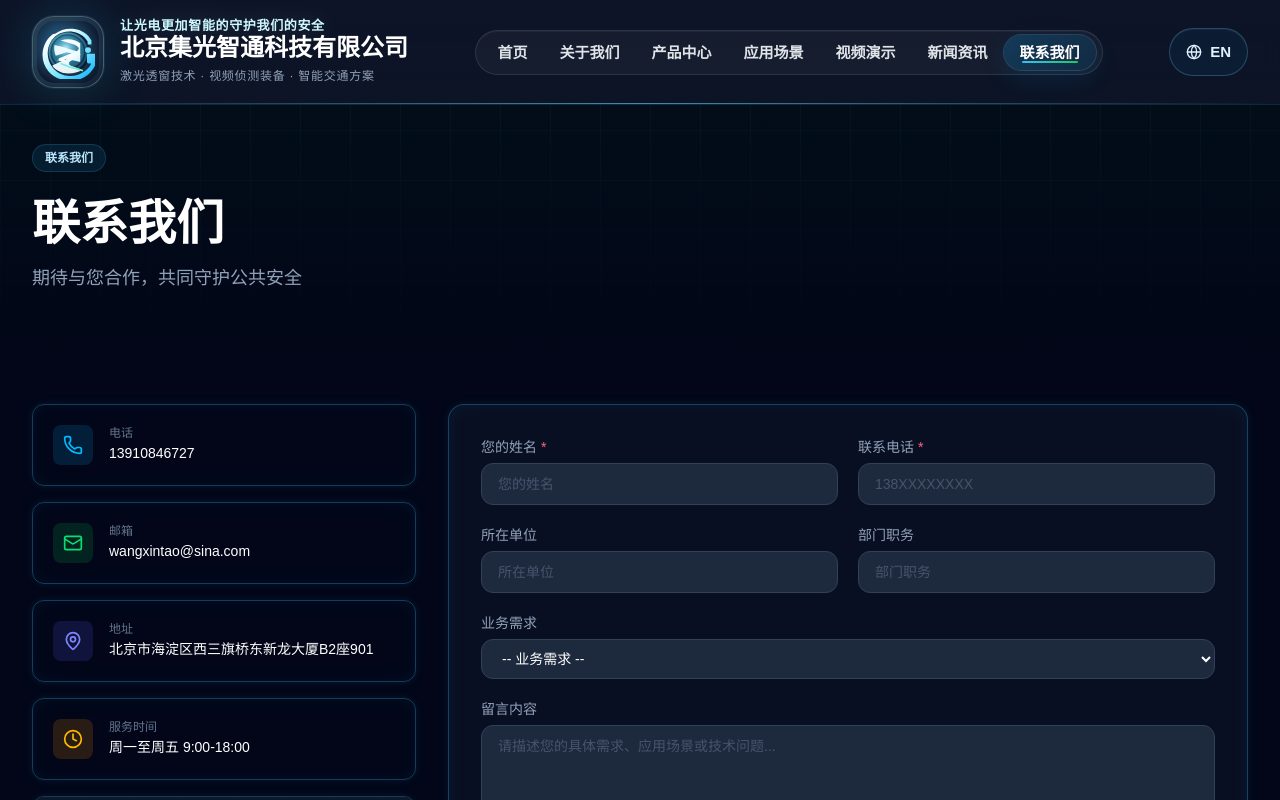
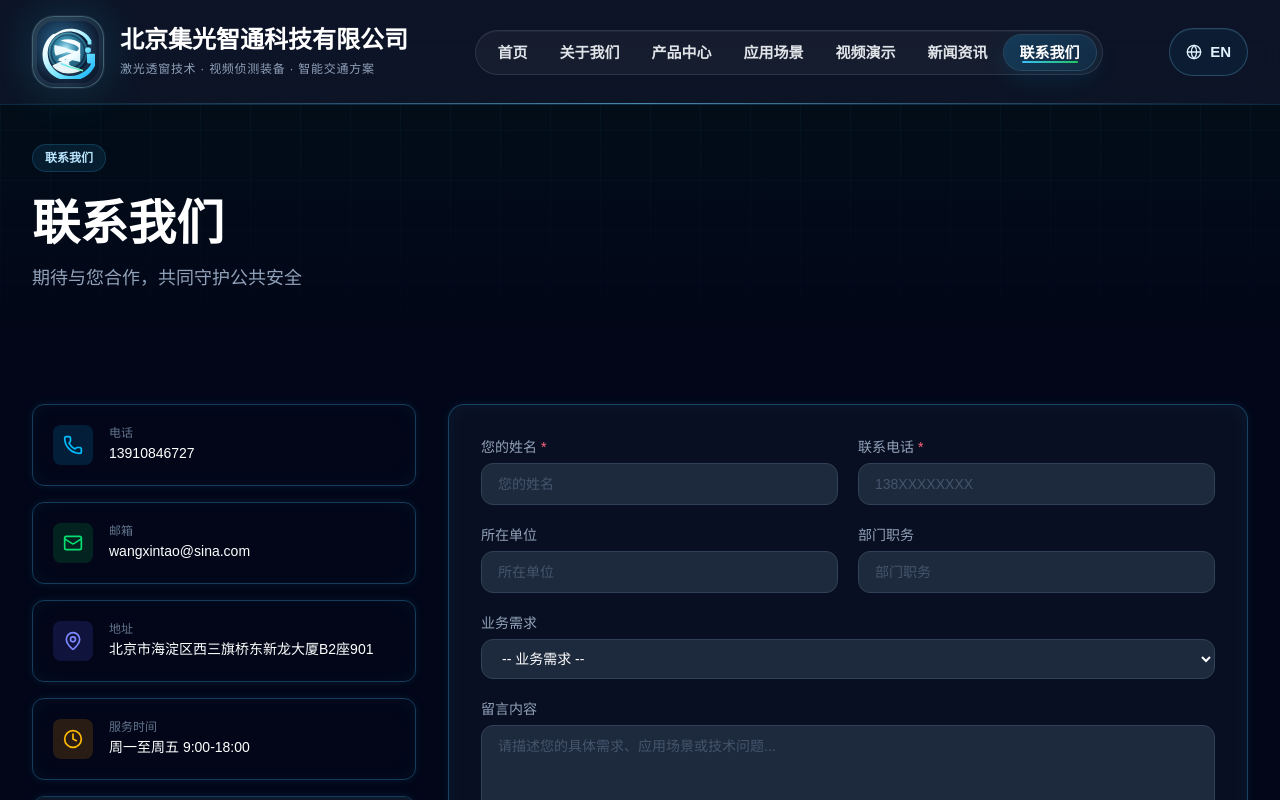
Before and after one commit to wangxintao-bj/jiguangzhitong, a React (Vite) app: page /contact in a window 1280 px wide. Shown: the top 800 px of the page. Built offline with nearby package versions, Linux system fonts and the light colour scheme.

Commit message:
fix: 去掉导航栏slogan文字

```diff
--- a/src/components/Navbar.tsx
+++ b/src/components/Navbar.tsx
@@ -55,9 +55,7 @@ export default function Navbar() {
             </div>
 
             <div className="min-w-0">
-              <p className="hidden md:block max-w-[360px] xl:max-w-[460px] text-[13px] text-cyan-100 font-semibold leading-[1.15] tracking-[0.05em] drop-shadow-[0_0_10px_rgba(186,230,253,0.16)]">
-                {t('nav.slogan')}
-              </p>
+
 
               <p className="text-[15px] sm:text-[16px] md:text-[22px] xl:text-[24px] font-bold text-white leading-[1.15] max-w-[180px] sm:max-w-[250px] md:max-w-[340px] xl:max-w-[400px]">
                 {brandTitle}
```
